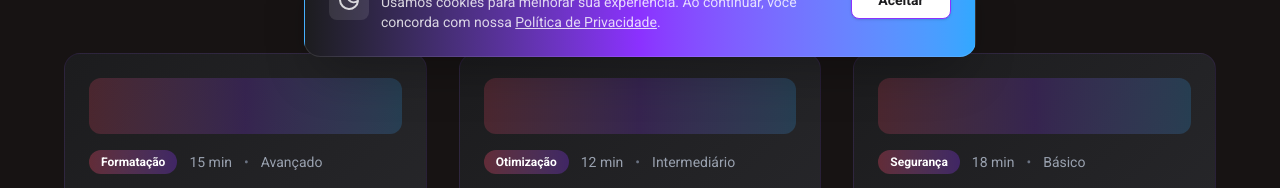
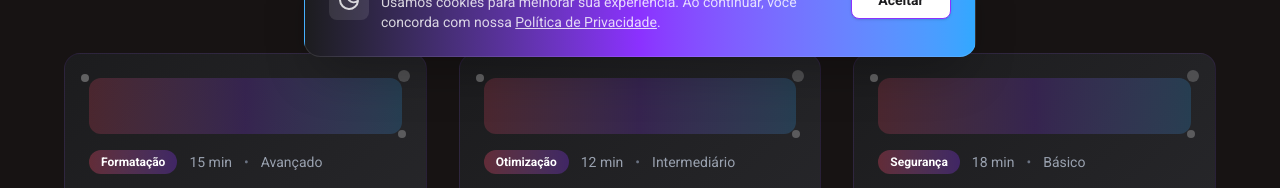
Before and after one commit to DougFHansen/voltris-seo-optimized, a Next.js app: page /guias in a window 1280 px wide. Shown: the part 727-915 px from the top of the page. Built offline with nearby package versions, Linux system fonts and the light colour scheme; no server answers.

Commit message:
Correções nas páginas de guias: 1) Adicionado espaçamento pt-24 no GuideTemplate para evitar títulos encostados no header 2) Adicionados elementos visuais decorativos nas caixinhas de ícones da página principal de guias

```diff
--- a/app/guias/page.tsx
+++ b/app/guias/page.tsx
@@ -370,11 +370,15 @@ export default function GuiasPage() {
                 >
                   <Link href={guide.href}>
                     <div className="group bg-gradient-to-br from-[#1c1c1e] to-[#2a2a2e] p-6 rounded-2xl border border-[#8B31FF]/10 hover:border-[#FF4B6B]/30 transition-all duration-500 hover:shadow-[0_0_30px_rgba(139,49,255,0.1)] h-full flex flex-col cursor-pointer">
-                      {/* Icon */}
-                      <div className="mb-4 inline-block p-3 rounded-xl bg-gradient-to-r from-[#FF4B6B]/20 via-[#8B31FF]/20 to-[#31A8FF]/20 group-hover:scale-110 transition-transform duration-300">
+                      {/* Icon Header */}
+                      <div className="mb-4 inline-block p-3 rounded-xl bg-gradient-to-r from-[#FF4B6B]/20 via-[#8B31FF]/20 to-[#31A8FF]/20 group-hover:scale-110 transition-transform duration-300 relative">
                         <div className="text-transparent bg-clip-text bg-gradient-to-r from-[#FF4B6B] via-[#8B31FF] to-[#31A8FF]">
                           {guide.icon}
                         </div>
+                        {/* Título em branco na caixinha */}
+                        <div className="absolute -top-2 -right-2 w-3 h-3 bg-white rounded-full opacity-20"></div>
+                        <div className="absolute -top-1 -left-2 w-2 h-2 bg-white rounded-full opacity-30"></div>
+                        <div className="absolute -bottom-1 -right-1 w-2 h-2 bg-white rounded-full opacity-25"></div>
                       </div>
 
                       {/* Category and Meta */}
--- a/components/GuideTemplate.tsx
+++ b/components/GuideTemplate.tsx
@@ -62,7 +62,7 @@ export function GuideTemplate({
   return (
     <>
       <Header />
-      <main className="min-h-screen bg-gradient-to-br from-[#0A0A0F] via-[#121218] to-[#0A0A0F]">
+      <main className="min-h-screen bg-gradient-to-br from-[#0A0A0F] via-[#121218] to-[#0A0A0F] pt-24">
 
         {/* Hero Section */}
         <section className="relative py-20 px-4 overflow-hidden">
```
